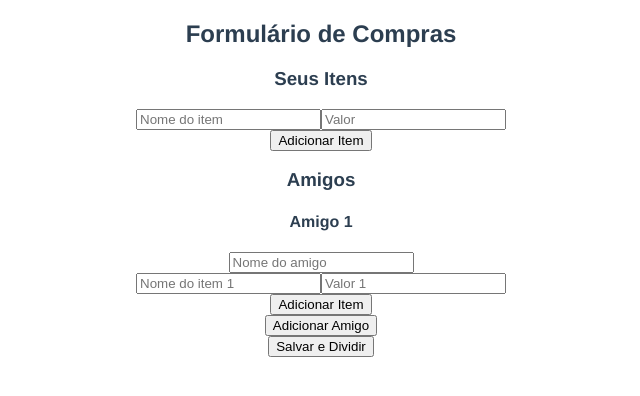
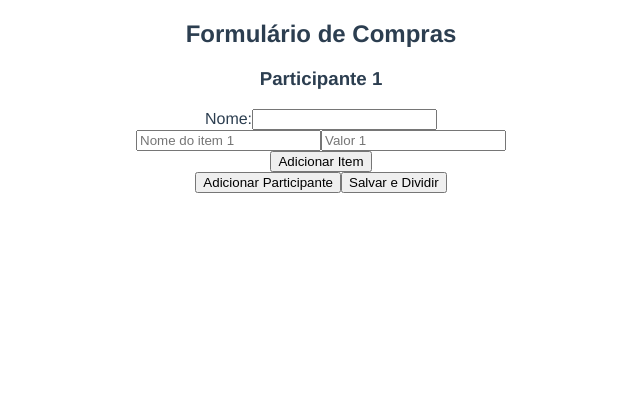
Before and after one commit to JulianoPPires/splitpay, a Vue app in the folder frontend/splitpay-app/: page / in a window 1280 px wide. Shown: the top 396 px of the page, without its empty margins (319-959 px from the left). Built offline with nearby package versions, Linux system fonts and the light colour scheme.

Commit message:
correcao front

```diff
--- a/frontend/splitpay-app/src/components/HelloWorld.vue
+++ b/frontend/splitpay-app/src/components/HelloWorld.vue
@@ -2,30 +2,22 @@
   <div>
     <h2>Formulário de Compras</h2>
 
-    <!-- Formulário para a pessoa -->
-    <div>
-      <h3>Seus Itens</h3>
-      <div v-for="(item, index) in items" :key="index">
-        <input type="text" v-model="item.name" placeholder="Nome do item" />
-        <input type="number" v-model="item.value" placeholder="Valor" />
+    <!-- Formulário para cada participante -->
+    <div v-for="(participant, participantIndex) in participants" :key="participantIndex">
+      <h3>Participante {{ participantIndex + 1 }}</h3>
+      <div>
+        <label>Nome:</label>
+        <input type="text" v-model="participant.name" />
       </div>
-      <button @click="addItem">Adicionar Item</button>
+      <div v-for="(item, itemIndex) in participant.items" :key="itemIndex">
+        <input type="text" v-model="item.name" :placeholder="'Nome do item ' + (itemIndex + 1)" />
+        <input type="number" v-model="item.value" :placeholder="'Valor ' + (itemIndex + 1)" />
+      </div>
+      <button @click="addParticipantItem(participantIndex)">Adicionar Item</button>
     </div>
 
-    <!-- Formulário para amigos -->
-    <div>
-      <h3>Amigos</h3>
-      <div v-for="(friend, friendIndex) in friends" :key="friendIndex">
-        <h4>Amigo {{ friendIndex + 1 }}</h4>
-        <input type="text" v-model="friend.name" placeholder="Nome do amigo" />
-        <div v-for="(item, itemIndex) in friend.items" :key="itemIndex">
-          <input type="text" v-model="item.name" :placeholder="'Nome do item ' + (itemIndex + 1)" />
-          <input type="number" v-model="item.value" :placeholder="'Valor ' + (itemIndex + 1)" />
-        </div>
-        <button @click="addFriendItem(friendIndex)">Adicionar Item</button>
-      </div>
-      <button @click="addFriend">Adicionar Amigo</button>
-    </div>
+    <!-- Botão para adicionar participante -->
+    <button @click="addParticipant">Adicionar Participante</button>
 
     <!-- Botão para salvar e dividir -->
     <button @click="saveAndDivide">Salvar e Dividir</button>
@@ -36,30 +28,22 @@
 export default {
   data() {
     return {
-      items: [{ name: '', value: '' }], // Itens da pessoa
-      friends: [{ name: '', items: [{ name: '', value: '' }] }] // Amigos e seus itens
+      participants: [{ name: '', items: [{ name: '', value: '' }] }]
     };
   },
   methods: {
-    addItem() {
-      this.items.push({ name: '', value: '' });
+    addParticipant() {
+      this.participants.push({ name: '', items: [{ name: '', value: '' }] });
     },
-    addFriendItem(friendIndex) {
-      this.friends[friendIndex].items.push({ name: '', value: '' });
-    },
-    addFriend() {
-      this.friends.push({ name: '', items: [{ name: '', value: '' }] });
+    addParticipantItem(participantIndex) {
+      this.participants[participantIndex].items.push({ name: '', value: '' });
     },
     saveAndDivide() {
-      // Aqui você pode salvar os dados ou realizar a lógica de divisão dos valores
-      console.log('Itens da pessoa:', this.items);
-      console.log('Amigos:', this.friends);
-      // Lógica de divisão dos valores...
+      console.log('Dados dos participantes:', this.participants);
     }
   }
 };
 </script>
 
 <style>
-/* Adicione estilos conforme necessário */
 </style>
```
